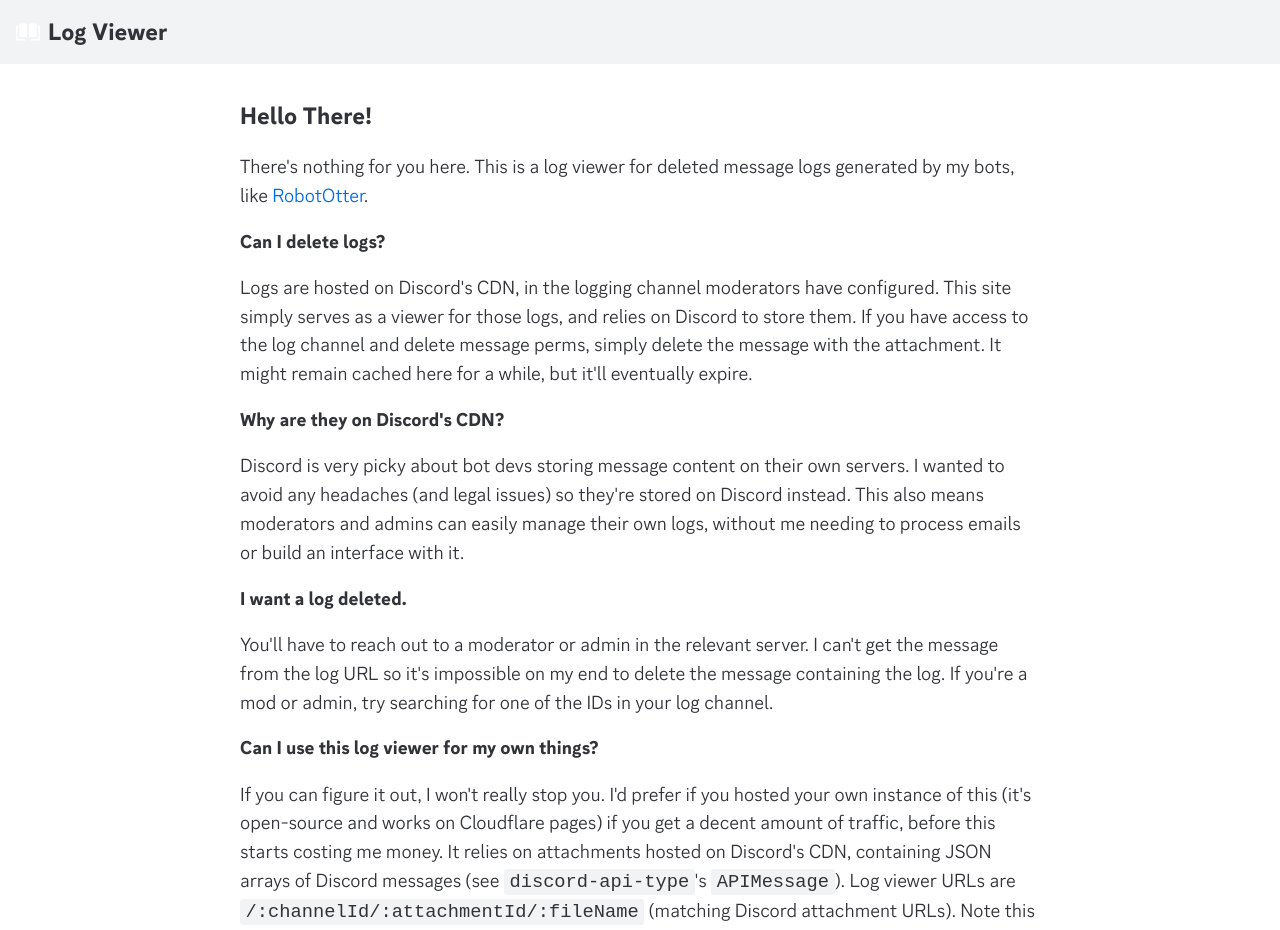
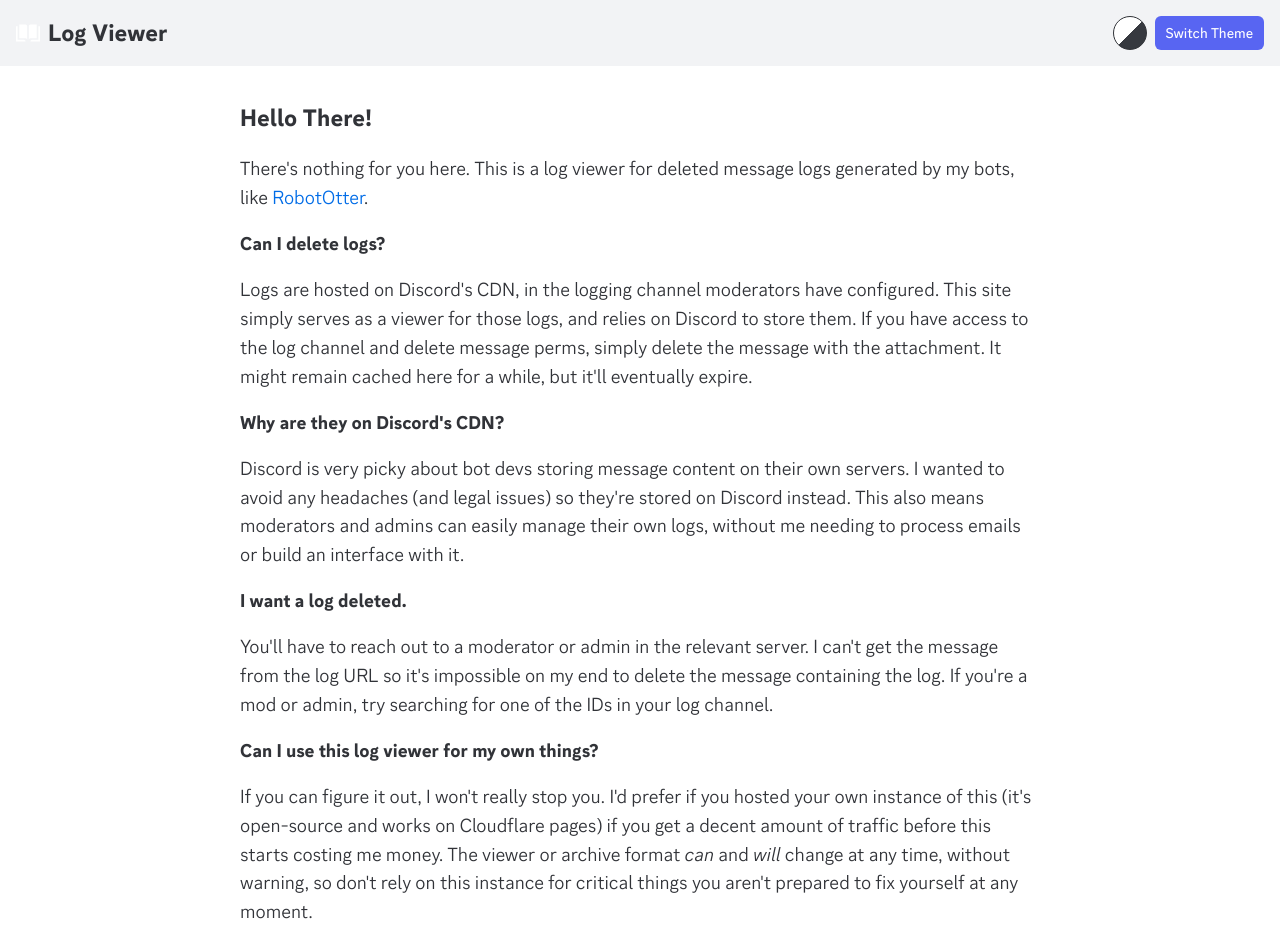
Before and after one commit to AtoraSuunva/log-viewer, a React (Create React App) app: page / in a window 1280 px wide. Shown: the top 930 px of the page. Built offline with nearby package versions, Linux system fonts and the light colour scheme.

Commit message:
feat: theme switcher!

```diff
--- a/src/components/Home.tsx
+++ b/src/components/Home.tsx
@@ -36,13 +36,11 @@ export default function Home() {
       <p>
         If you can figure it out, I won&apos;t really stop you. I&apos;d prefer
         if you hosted your own instance of this (it&apos;s open-source and works
-        on Cloudflare pages) if you get a decent amount of traffic, before this
-        starts costing me money. It relies on attachments hosted on
-        Discord&apos;s CDN, containing JSON arrays of Discord messages (see{' '}
-        <code>discord-api-type</code>&apos;s <code>APIMessage</code>). Log
-        viewer URLs are <code>/:channelId/:attachmentId/:fileName</code>{' '}
-        (matching Discord attachment URLs). Note this may change at any time,
-        without warning. Use this for your own logs at your own risk.
+        on Cloudflare pages) if you get a decent amount of traffic before this
+        starts costing me money. The viewer or archive format <em>can</em> and{' '}
+        <em>will</em> change at any time, without warning, so don&apos;t rely on
+        this instance for critical things you aren&apos;t prepared to fix
+        yourself at any moment.
       </p>
     </div>
   )
--- a/src/components/Layout.tsx
+++ b/src/components/Layout.tsx
@@ -1,5 +1,6 @@
 import { ErrorBoundary, FallbackProps } from 'react-error-boundary'
 import { Outlet } from 'react-router-dom'
+import { ThemeSwitcher } from './ThemeSwitcher'
 
 function fallbackRender({ error }: FallbackProps): React.ReactNode {
   return (
@@ -18,6 +19,7 @@ export default function Layout() {
           <img src="/open-book.svg" alt="Log Viewer" />
           <h1>Log Viewer</h1>
         </a>
+        <ThemeSwitcher />
       </header>
       <main>
         <ErrorBoundary fallbackRender={fallbackRender}>
--- a/src/components/MetaInfo.tsx
+++ b/src/components/MetaInfo.tsx
@@ -3,6 +3,7 @@ import { ReactComponent as SvgIconTextChannel } from '../assets/icon-text-channe
 import { ReactComponent as SvgIconVoiceChannel } from '../assets/icon-voice-channel.svg'
 
 import { ChannelType } from 'discord-api-types/v10'
+import { useEffect } from 'react'
 import { AttachmentBody, MinimalChannel } from '../types/AttachmentBody'
 
 interface MetaInfoProps {
@@ -12,6 +13,10 @@ interface MetaInfoProps {
 export function MetaInfo({ context }: MetaInfoProps) {
   const { guild, channel } = context.data
 
+  useEffect(() => {
+    document.title = `Log: #${channel?.name ?? 'Unknown Channel'}`
+  }, [])
+
   return (
     <div className="meta-info">
       <div className="meta-info__guild">
@@ -20,7 +25,7 @@ export function MetaInfo({ context }: MetaInfoProps) {
           <div className="meta-info__icon">
             {guild?.icon ? (
               <img
-                src={`https://cdn.discordapp.com/icons/${guild.id}/${guild.icon}.png`}
+                src={`https://cdn.discordapp.com/icons/${guild.id}/${guild.icon}.png?size=96`}
                 alt="Guild Icon"
               />
             ) : (
--- /dev/null
+++ b/src/components/ThemeSwitcher.tsx
@@ -0,0 +1,93 @@
+import { useEffect, useState } from 'react'
+
+interface Theme {
+  name: string
+  class: string
+  previewOverride?: string
+}
+
+const themes: Theme[] = [
+  {
+    name: 'Sync With System',
+    class: 'theme-sync',
+    previewOverride:
+      'linear-gradient(-45deg, var(--theme-dark-preview) 0% 50%, var(--theme-light-preview) 50% 100%)',
+  },
+  { name: 'Dark', class: 'theme-dark' },
+  { name: 'Light', class: 'theme-light' },
+  { name: 'Under The Sea', class: 'theme-under-the-sea' },
+]
+
+export function ThemeSwitcher() {
+  const [showThemes, setShowThemes] = useState(false)
+  const [currentTheme, setCurrentTheme] = useState(
+    themes.find((theme) => theme.class === localStorage.getItem('theme')) ??
+      themes[0],
+  )
+
+  const toggleThemeList = () => {
+    setShowThemes((prev) => !prev)
+  }
+
+  const setTheme = (theme: Theme) => {
+    // Realistically, the "proper" way of doing this would've been using context and functions passed down
+    // so that some higher up component sets the theme. But this is a simple log viewer so the simpler solution wins
+    document.documentElement.className = theme.class
+    setCurrentTheme(theme)
+    localStorage.setItem('theme', theme.class)
+  }
+
+  useEffect(() => {
+    if (currentTheme) {
+      setTheme(currentTheme)
+    }
+  }, [])
+
+  return (
+    <div className="theme-switch">
+      <label htmlFor="theme-switch-button">
+        <div
+          className="theme-preview-swatch"
+          style={{
+            background:
+              currentTheme?.previewOverride ??
+              `var(--${currentTheme?.class}-preview)`,
+          }}
+        ></div>
+      </label>
+      <button id="theme-switch-button" onClick={toggleThemeList}>
+        Switch Theme
+      </button>
+      <div className={`theme-list ${showThemes ? 'show' : ''}`}>
+        {themes.map((theme) => (
+          <ThemeItem key={theme.name} theme={theme} onClick={setTheme} />
+        ))}
+      </div>
+    </div>
+  )
+}
+
+interface ThemeItemProps {
+  theme: Theme
+  onClick: (theme: Theme) => void
+}
+
+function ThemeItem({ theme, onClick }: ThemeItemProps) {
+  return (
+    <div className="theme-item">
+      <div
+        className="theme-preview-swatch"
+        style={{
+          background: theme.previewOverride ?? `var(--${theme.class}-preview)`,
+        }}
+      ></div>
+      <button
+        onClick={() => {
+          onClick(theme)
+        }}
+      >
+        {theme.name}
+      </button>
+    </div>
+  )
+}
--- a/src/index.css
+++ b/src/index.css
@@ -9,7 +9,15 @@
   --link-color: rgb(0, 168, 252);
   --link-visited-color: rgb(0, 168, 252);
 
+  --button-background: rgb(88, 101, 242);
+  --button-background-hover: rgb(71, 82, 196);
+  --button-font-color: rgb(255, 255, 255);
+
   --wb-msg-fonts-main: "gg sans", "Noto Sans", "Helvetica Neue", Helvetica, Arial, sans-serif;
+
+  --theme-dark-preview: rgb(54, 57, 63);
+  --theme-light-preview: rgb(255, 255, 255);
+  --theme-under-the-sea-preview: rgb(18, 26, 22);
 }
 
 /* #region fonts */
@@ -102,7 +110,9 @@
   }
 }
 
-html.light {
+/* #region theme-light */
+
+html.theme-light {
   --app-background: rgb(255, 255, 255);
   --header-background: rgb(242, 243, 245);
   --footer-background: rgb(235, 237, 239);
@@ -113,7 +123,54 @@ html.light {
   --link-visited-color: rgb(0, 108, 231);
 }
 
-html.under-the-sea {
+html.theme-light .wb-msg-t-cviZnF {
+  --wb-msg-colors-primaryOpacity10: rgba(49, 51, 56, 0.1);
+  --wb-msg-colors-primaryOpacity20: rgba(49, 51, 56, 0.2);
+  --wb-msg-colors-primaryOpacity30: rgba(49, 51, 56, 0.3);
+  --wb-msg-colors-primaryOpacity50: rgba(49, 51, 56, 0.5);
+  --wb-msg-colors-primaryOpacity60: rgba(49, 51, 56, 0.6);
+  --wb-msg-colors-primaryOpacity80: rgba(49, 51, 56, 0.8);
+  --wb-msg-colors-primaryOpacity100: rgba(49, 51, 56, 1.0);
+}
+
+html.theme-light .wb-msg-c-md-inline-code-wb {
+  --wb-msg-colors-primaryOpacity80: rgb(49, 51, 56);
+  --wb-msg-colors-backgroundSecondary: rgb(242, 243, 245);
+  color: var(--wb-msg-colors-primaryOpacity80);
+}
+
+html.theme-light .wb-msg-c-md-code-block-wb {
+  --wb-msg-colors-backgroundSecondary: rgb(242, 243, 245);
+  --wb-msg-colors-backgroundTertiary: rgb(227, 229, 232);
+  --wb-msg-colors-interactiveNormal: rgb(49, 51, 56);
+}
+
+html.theme-light .wb-msg-c-chat-tag-wb {
+  --wb-msg-colors-primaryOpacity100: rgba(255, 255, 255, 1.0);
+}
+
+html.theme-light .wb-msg-c-mention-wb {
+  --wb-msg-colors-mentionForeground: rgb(88, 101, 242);
+  --wb-msg-colors-mentionBackground: rgba(88, 101, 242, 0.15);
+  --wb-msg-colors-mentionBackgroundHover: rgb(88, 101, 242);
+}
+
+html.theme-light .wb-msg-c-mention-wb:hover {
+  --wb-msg-colors-mentionForeground: rgb(219, 222, 225);
+}
+
+html.theme-light .wb-msg-c-embed-wb {
+  --wb-msg-colors-backgroundSecondary: rgb(242, 243, 245);
+}
+
+html.theme-light .wb-msg-c-embed-description-wb,
+html.theme-light .wb-msg-c-embed-footer-wb {
+  --wb-msg-colors-interactiveNormal: rgb(49, 51, 56);
+}
+
+/* #endregion */
+
+html.theme-under-the-sea {
   --app-background: rgb(18, 26, 22);
   --header-background: rgb(31, 39, 38);
   --footer-background: rgb(16, 20, 19);
@@ -134,6 +191,9 @@ body {
 }
 
 header {
+  display: flex;
+  justify-content: space-between;
+  align-items: center;
   background-color: var(--header-background);
   padding: 1em;
 }
@@ -157,7 +217,70 @@ header .title img {
   filter: invert(1);
 }
 
-html.light header .title img {
+header .theme-switch {
+  display: flex;
+  align-items: center;
+}
+
+header .theme-switch .theme-preview-swatch {
+  width: 2em;
+  height: 2em;
+  border-radius: 50%;
+  background: linear-gradient(-45deg, var(--theme-dark-preview) 0% 50%, var(--theme-light-preview) 50% 100%);
+  border: 1px solid var(--font-color);
+  margin-right: 0.5em;
+  cursor: pointer;
+}
+
+button {
+  background-color: var(--button-background);
+  color: var(--button-font-color);
+  border: none;
+  border-radius: 6px;
+  padding: 0.5em;
+  cursor: pointer;
+  font-family: var(--wb-msg-fonts-main);
+  font-weight: 500;
+  font-size: 0.9em;
+  padding: 0.5em 0.75em;
+  transition: background-color 170ms ease, color 170ms ease;
+}
+
+header .theme-list {
+  display: none;
+  position: absolute;
+  top: 4em;
+  right: 0.5em;
+  background-color: var(--header-background);
+  border: 1px solid var(--footer-background);
+  border-radius: 6px;
+  padding: 1em;
+  z-index: 1;
+  flex-direction: column;
+  justify-content: flex-start;
+  gap: 0.5em;
+  box-shadow: 0 0 10px rgba(0, 0, 0, 0.5);
+}
+
+header .theme-list.show {
+  display: flex;
+}
+
+header .theme-list .theme-item {
+  display: flex;
+  flex: 1;
+  gap: 0.25em;
+}
+
+header .theme-list button {
+  flex-grow: 1;
+}
+
+button:hover {
+  background-color: var(--button-background-hover);
+}
+
+html.theme-light header .title img {
   filter: invert(0);
 }
 
@@ -165,10 +288,23 @@ main {
   flex: 1;
 }
 
-main .info-layout {
+.info-layout {
   max-width: 800px;
   margin: 0 auto;
-  padding: 1em 0;
+  padding: 1em;
+}
+
+.info-layout code {
+  background-color: var(--code-background);
+  color: var(--font-color);
+  padding: 0.1em 0.3em;
+  border-radius: 3px;
+  font-size: 1.2em;
+}
+
+.info-layout p {
+  line-height: 1.5;
+  font-size: 1.2em;
 }
 
 footer {
@@ -188,19 +324,6 @@ a:hover {
 
 a:visited {
   color: var(--link-visited-color);
-}
-
-code {
-  background-color: var(--code-background);
-  color: var(--font-color);
-  padding: 0.1em 0.3em;
-  border-radius: 3px;
-  font-size: 1.2em;
-}
-
-.info-layout p {
-  line-height: 1.5;
-  font-size: 1.2em;
 }
 
 .meta-info {
@@ -234,6 +357,12 @@ code {
   justify-content: center;
 }
 
+.meta-info__icon img {
+  width: 2em;
+  height: 2em;
+  border-radius: 50%;
+}
+
 .meta-info h2 {
   font-size: 1.2em;
   margin: 0;
```
